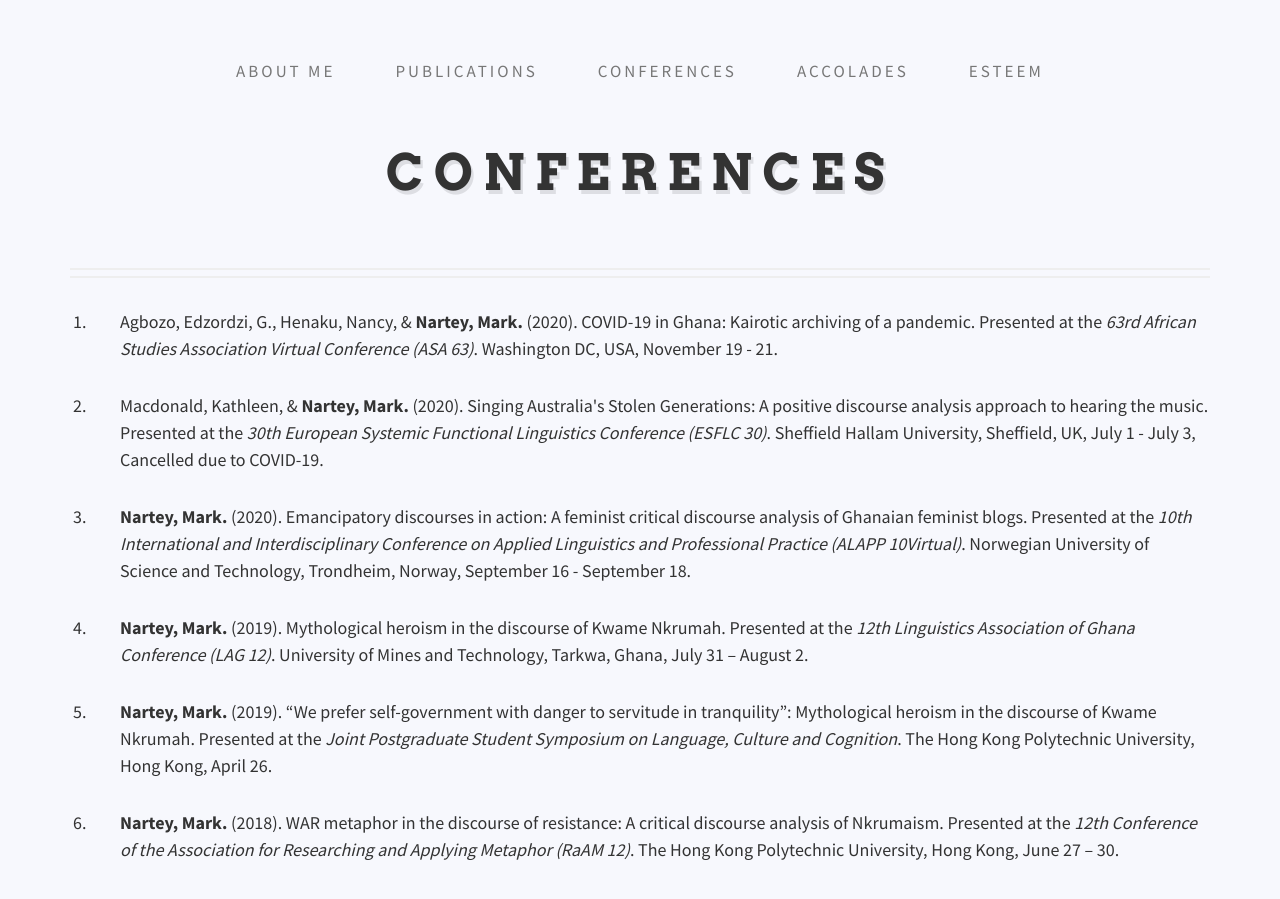
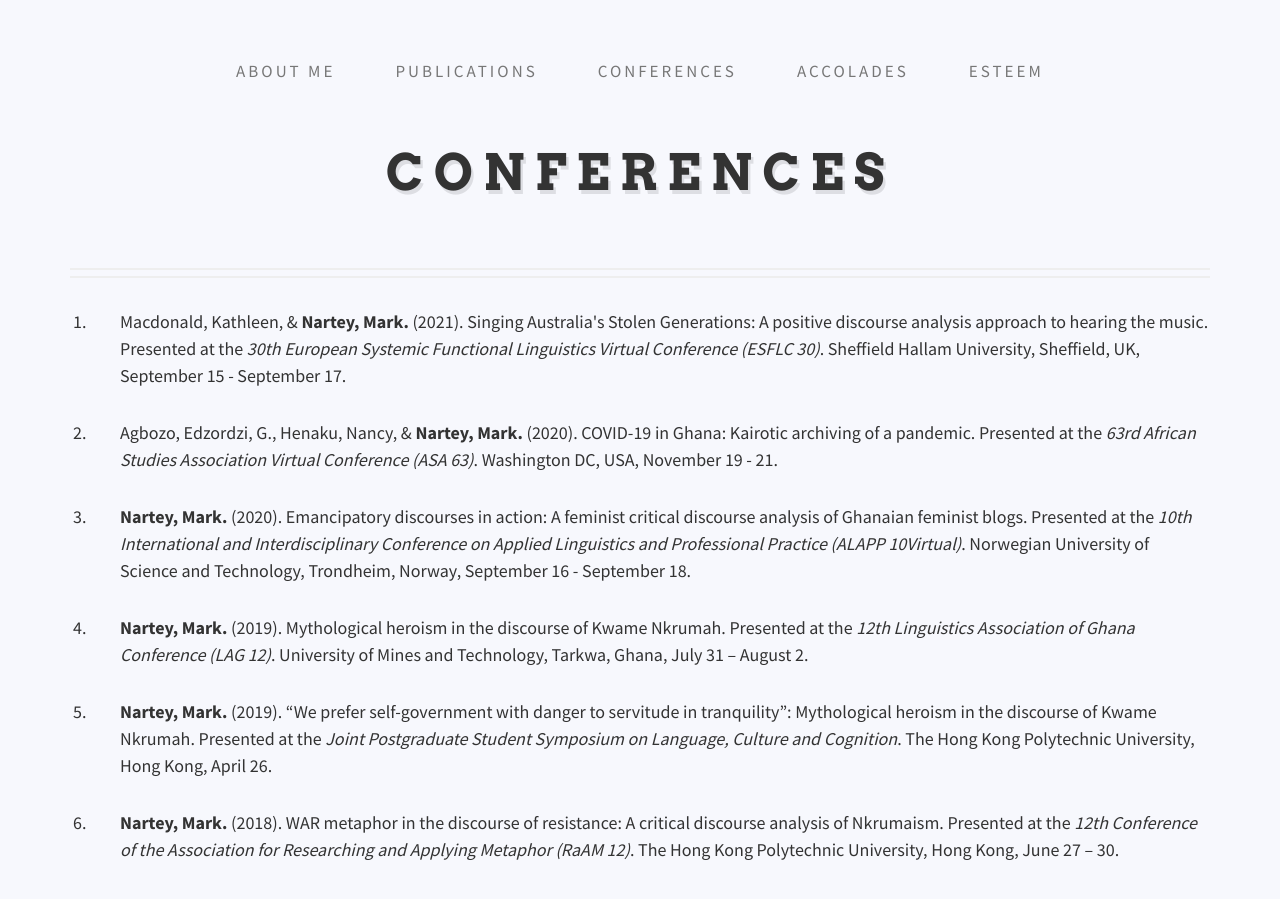
Before and after one commit to danielcornock/marknartey.com, a Jekyll site: the page built from _pages/conferences.md, in a window 1280 px wide and 900 px high. Built offline with Jekyll 4.4.1, drawn with Linux system fonts in a browser that asks for light colours; nearby versions of some CDN libraries.

Commit message:
Update Content “Conferences”

```diff
--- a/_data/conferences.yml
+++ b/_data/conferences.yml
@@ -1,17 +1,17 @@
 items:
+  - authors: Macdonald, Kathleen, & <b>Nartey, Mark.</b>
+    year: "2021"
+    content: "Singing Australia's Stolen Generations: A positive discourse analysis
+      approach to hearing the music."
+    conference: 30th European Systemic Functional Linguistics Virtual Conference (ESFLC 30)
+    location: Sheffield Hallam University, Sheffield, UK
+    date: September 15 - September 17
   - authors: Agbozo, Edzordzi, G., Henaku, Nancy, & <b>Nartey, Mark.</b>
     year: "2020"
     content: "COVID-19 in Ghana: Kairotic archiving of a pandemic."
     conference: 63rd African Studies Association Virtual Conference (ASA 63)
     date: November 19 - 21
     location: Washington DC, USA
-  - authors: Macdonald, Kathleen, & <b>Nartey, Mark.</b>
-    year: 2020
-    content: "Singing Australia's Stolen Generations: A positive discourse analysis
-      approach to hearing the music."
-    conference: 30th European Systemic Functional Linguistics Conference (ESFLC 30)
-    location: Sheffield Hallam University, Sheffield, UK
-    date: July 1 - July 3, Cancelled due to COVID-19
   - authors: <b>Nartey, Mark.</b>
     year: 2020
     content: "Emancipatory discourses in action: A feminist critical discourse
```
